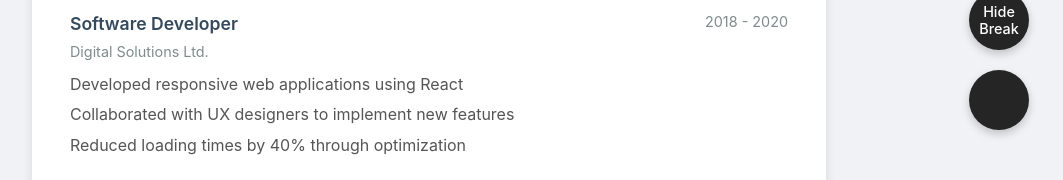
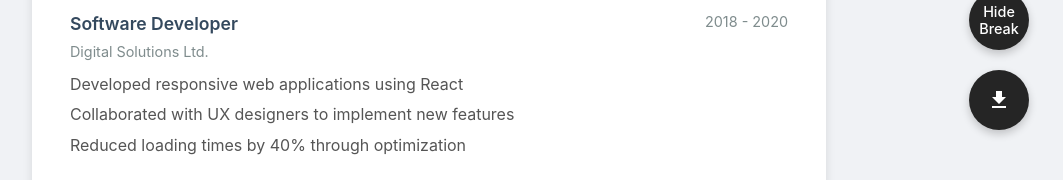
Before and after one commit to janpilu/cv-generator, a React (Vite) app: page / in a window 1280 px wide. Shown: the part 610-790 px from the top of the page, without its empty margins (211-1274 px from the left). Built offline with nearby package versions, Linux system fonts and the light colour scheme.

Commit message:
Added Download Icon

```diff
--- a/package.json
+++ b/package.json
@@ -10,6 +10,10 @@
     "preview": "vite preview"
   },
   "dependencies": {
+    "@emotion/react": "^11.14.0",
+    "@emotion/styled": "^11.14.0",
+    "@mui/icons-material": "^6.4.2",
+    "@mui/material": "^6.4.2",
     "react": "^18.3.1",
     "react-dom": "^18.3.1",
     "react-to-pdf": "^1.0.1"
--- a/src/App.tsx
+++ b/src/App.tsx
@@ -3,6 +3,7 @@ import "./App.css";
 import generatePDF from "react-to-pdf";
 import { cvData } from "./content";
 import { CV } from "./components/CV";
+import { Download } from "@mui/icons-material";
 
 function App() {
   const targetRef = useRef<HTMLDivElement>(null);
@@ -14,13 +15,15 @@ function App() {
 
       <button
         className="fab-button"
-        onClick={() =>
+        onClick={() => {
           generatePDF(targetRef, {
             filename: "my-cv.pdf",
             page: { format: "a4" },
-          })
-        }
-      ></button>
+          });
+        }}
+      >
+        <Download />
+      </button>
 
       <button
         className="fab-button-break"
```
Also changed, not shown: 1 other file (tests, documents, lock files or other folders).
